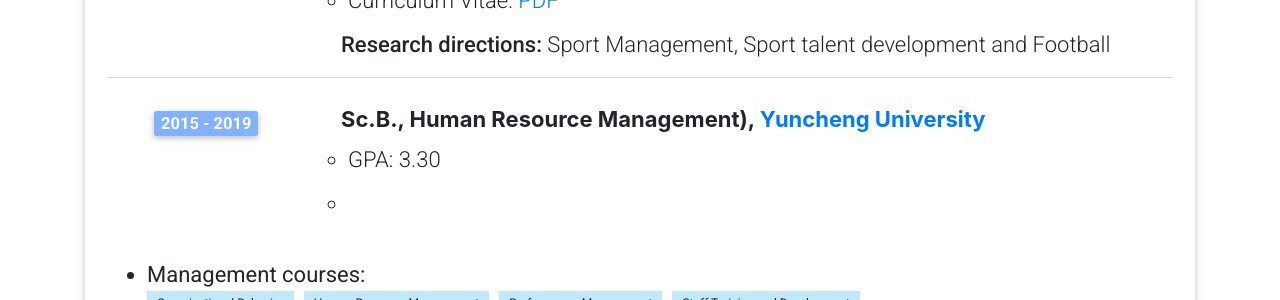
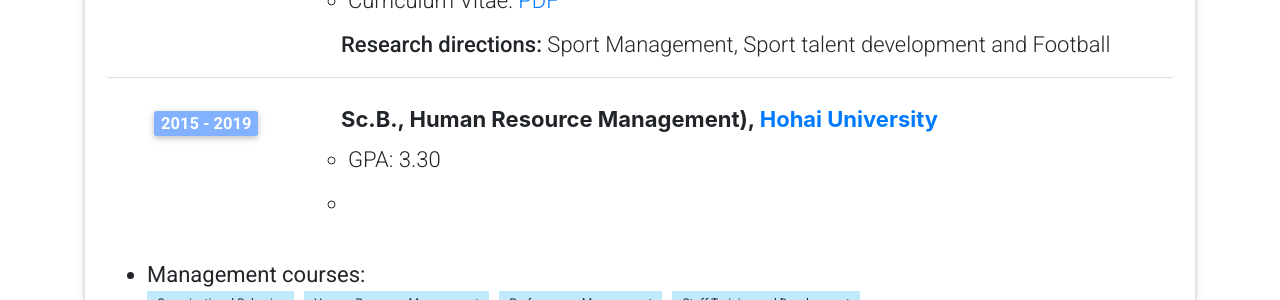
Before and after one commit to yinpeiqiang/y, a Jekyll site: the page built from _pages/experience.html, in a window 1280 px wide. Shown: the part 310-610 px from the top of the page. Built offline with Jekyll 4.4.1, drawn with Linux system fonts in a browser that asks for light colours; cached includes are drawn as plain includes; a style sheet for code colours, icons or effects is not loaded.

Commit message:
Update experience.html

```diff
--- a/_pages/experience.html
+++ b/_pages/experience.html
@@ -81,7 +81,7 @@ permalink: /experience/
                               </span>
                             </div>
                           <div class="col-xs-10 cl-sm-10 col-md-10 mt-2 mt-md-0">
-                            <h6 class="title font-weight-bold ml-1 ml-md-4">Sc.B., Human Resource Management), <a href="https://www.hhu.edu.cn/" target="_blank" rel="noopener noreferrer">Yuncheng University</a></h6>
+                            <h6 class="title font-weight-bold ml-1 ml-md-4">Sc.B., Human Resource Management), <a href="https://www.hhu.edu.cn/" target="_blank" rel="noopener noreferrer">Hohai University</a></h6>
                               <ul class="items">
                                   <li>
                                       <span class="item">GPA: 3.30</span>
```
